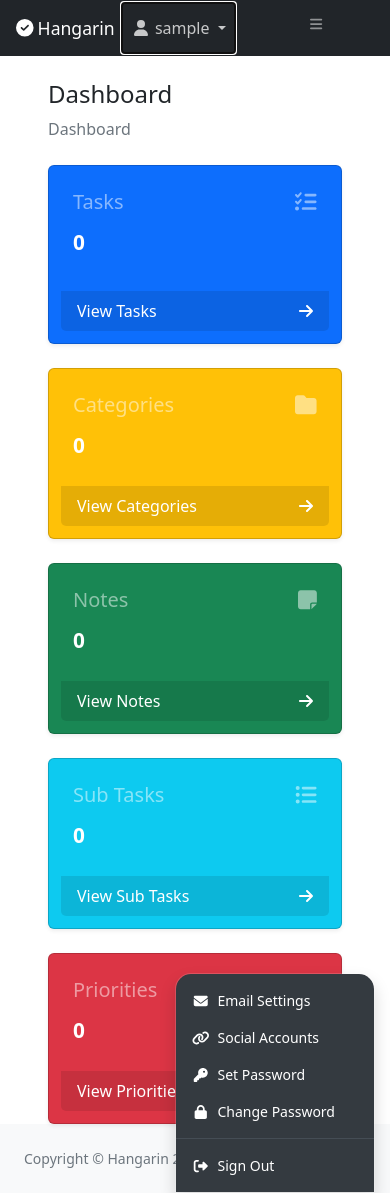
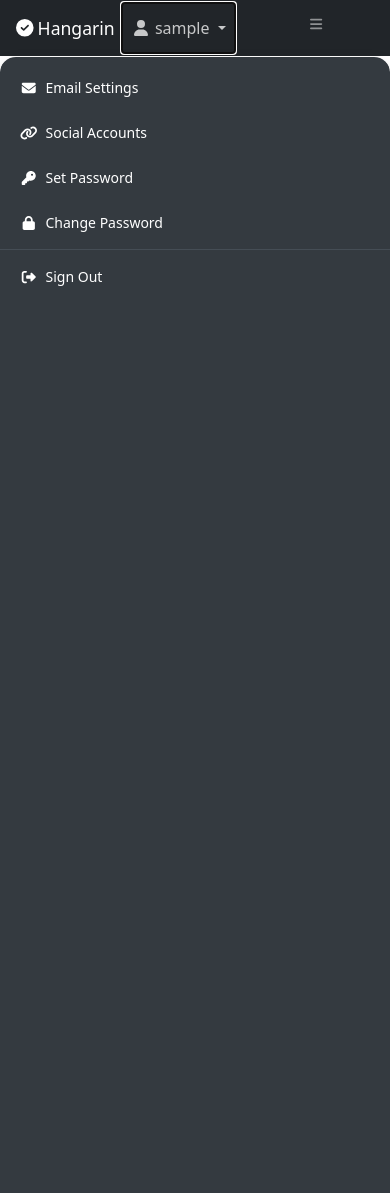
Before and after one commit to acesuus/Hangarin, a Django app: page / in a window 390 px wide, after a click that opens the changed part. Run offline with Django 5.2, Linux system fonts and the light colour scheme; the visitor is signed in with stand-in values (Sample User, id 1); data that the repository does not hold is empty; some libraries are stand-ins or nearby versions.

Commit message:
fix mobile view

```diff
--- a/myproject/static/css/mobile-fixes.css
+++ b/myproject/static/css/mobile-fixes.css
@@ -1,46 +1,67 @@
 /* Dropdown menu fixes */
+.sb-topnav {
+    position: relative;
+    z-index: 1060 !important;
+}
+
 .dropdown-menu {
     position: absolute !important;
     transform: none !important;
     right: 0 !important;
     left: auto !important;
     top: 100% !important;
-    z-index: 1050 !important;
 }
 
 @media (max-width: 768px) {
-    .dropdown-menu {
+    #layoutSidenav_content {
+        position: relative;
+        z-index: 1;
+    }
+
+    .sb-topnav .navbar-nav {
+        position: static !important;
+    }
+
+    .sb-topnav .nav-item.dropdown {
+        position: static !important;
+    }
+
+    .sb-topnav .dropdown-menu {
+        position: fixed !important;
+        top: 56px !important; /* Height of navbar */
+        right: 0 !important;
+        left: 0 !important;
         background-color: #343a40;
-        border: 1px solid rgba(255, 255, 255, 0.15);
-        width: auto;
-        min-width: 200px;
-        max-width: calc(100vw - 30px);
-        margin-right: 15px;
+        border: none;
+        border-top: 1px solid rgba(255, 255, 255, 0.15);
+        width: 100%;
+        max-height: calc(100vh - 56px);
+        overflow-y: auto;
+        z-index: 1055 !important;
+        margin: 0;
+        padding: 0.5rem 0;
+        box-shadow: 0 2px 4px rgba(0, 0, 0, 0.2);
     }
 
     .dropdown-item {
         color: #fff !important;
-        padding: 0.5rem 1rem;
+        padding: 0.75rem 1.25rem;
         white-space: normal;
         word-wrap: break-word;
+        border-bottom: 1px solid rgba(255, 255, 255, 0.05);
+    }
+
+    .dropdown-item:last-child {
+        border-bottom: none;
     }
 
     .dropdown-item:hover {
         background-color: rgba(255, 255, 255, 0.1);
     }
 
-    .navbar-nav .dropdown-menu {
-        position: fixed !important;
-        float: none;
-        top: auto !important;
-    }
-
-    .navbar-nav {
-        position: static;
-    }
-
-    .nav-item.dropdown {
-        position: static;
+    .dropdown-divider {
+        border-color: rgba(255, 255, 255, 0.15);
+        margin: 0.25rem 0;
     }
 }
 
```
